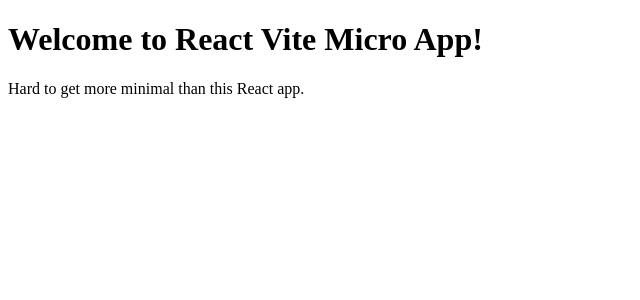
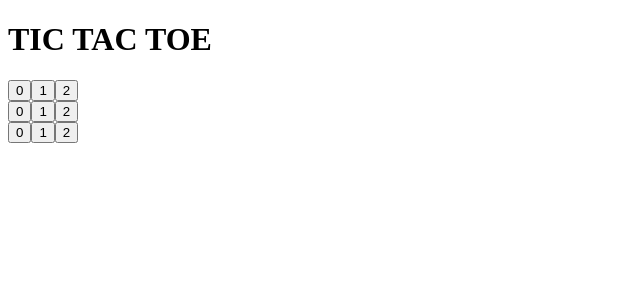
Before and after one commit to pa-kh039/tictactoe, a React (Vite) app: page / in a window 1280 px wide. Shown: the top 300 px of the page, without its empty margins (0-640 px from the left). Built offline with nearby package versions, Linux system fonts and the light colour scheme.

Commit message:
made Board and Square Components

```diff
--- a/src/App.jsx
+++ b/src/App.jsx
@@ -1,11 +1,12 @@
 import React from "react";
+import Board from "./components/Board";
 
 const App = () => {
   return (
-    <>
-      <h1>Welcome to React Vite Micro App!</h1>
-      <p>Hard to get more minimal than this React app.</p>
-    </>
+    <div>
+      <h1>TIC TAC TOE</h1>
+      <Board/>
+    </div>
   );
 };
 
--- /dev/null
+++ b/src/components/Board.jsx
@@ -0,0 +1,27 @@
+// get the below snippet using rafce
+import React from 'react';
+import Square from './Square';
+
+const Board = () => {
+  return (
+    <div>
+      <div>
+        <Square value={0}/>
+        <Square value={1}/>
+        <Square value={2}/>
+      </div>
+      <div>
+        <Square value={0}/>
+        <Square value={1}/>
+        <Square value={2}/>
+      </div>
+      <div>
+        <Square value={0}/>
+        <Square value={1}/>
+        <Square value={2}/>
+      </div>
+    </div>
+  );
+};
+
+export default Board;
--- /dev/null
+++ b/src/components/Square.jsx
@@ -0,0 +1,10 @@
+import React from 'react'
+
+const Square = ({value}) => {
+    // console.log(props);
+  return (
+    <button type="button">{value}</button>
+  )
+}
+
+export default Square
```
